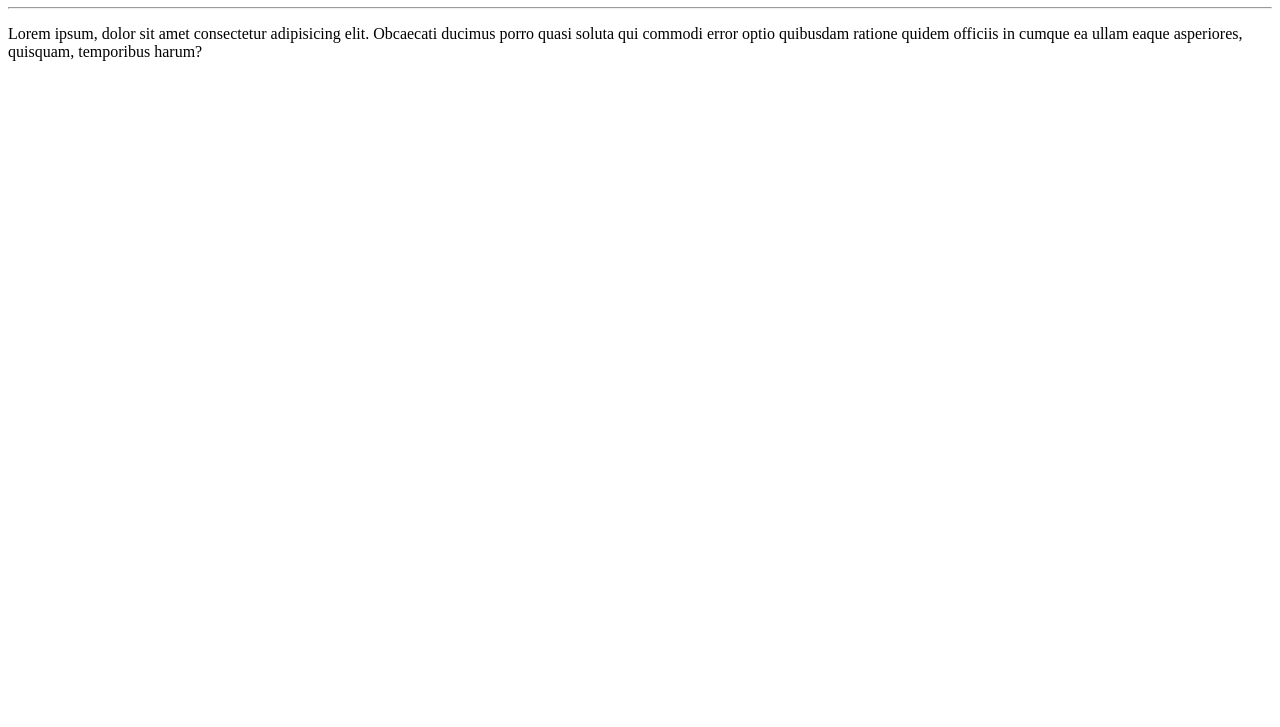
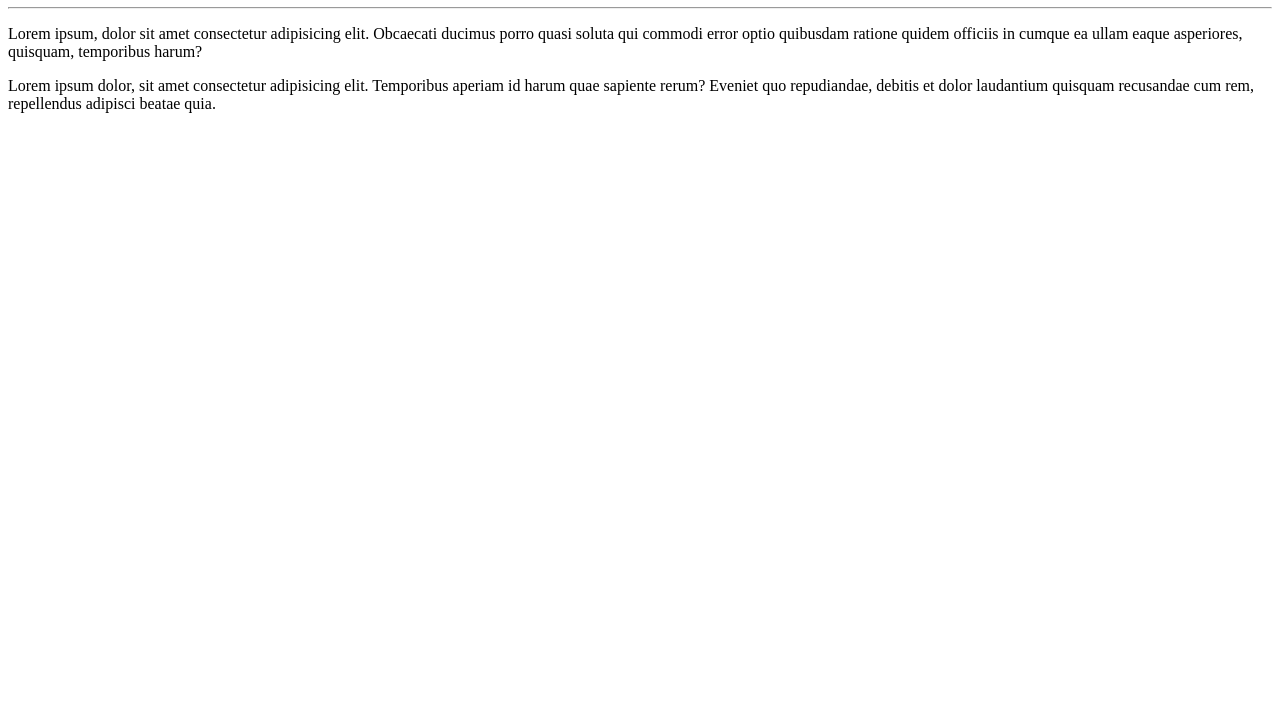
Before and after one commit to evilaca/estudo-git-github, a plain HTML site: page index.html in a window 1280 px wide. Shown: the part 73-800 px from the top of the page. Drawn offline with Linux system fonts and the light colour scheme.

Commit message:
Update index.html

```diff
--- a/index.html
+++ b/index.html
@@ -10,5 +10,6 @@
     <h1>Olá, mundo!</h1>
     <hr>
     <p>Lorem ipsum, dolor sit amet consectetur adipisicing elit. Obcaecati ducimus porro quasi soluta qui commodi error optio quibusdam ratione quidem officiis in cumque ea ullam eaque asperiores, quisquam, temporibus harum?</p>
+    <p>Lorem ipsum dolor, sit amet consectetur adipisicing elit. Temporibus aperiam id harum quae sapiente rerum? Eveniet quo repudiandae, debitis et dolor laudantium quisquam recusandae cum rem, repellendus adipisci beatae quia.</p>
 </body>
 </html>
```
